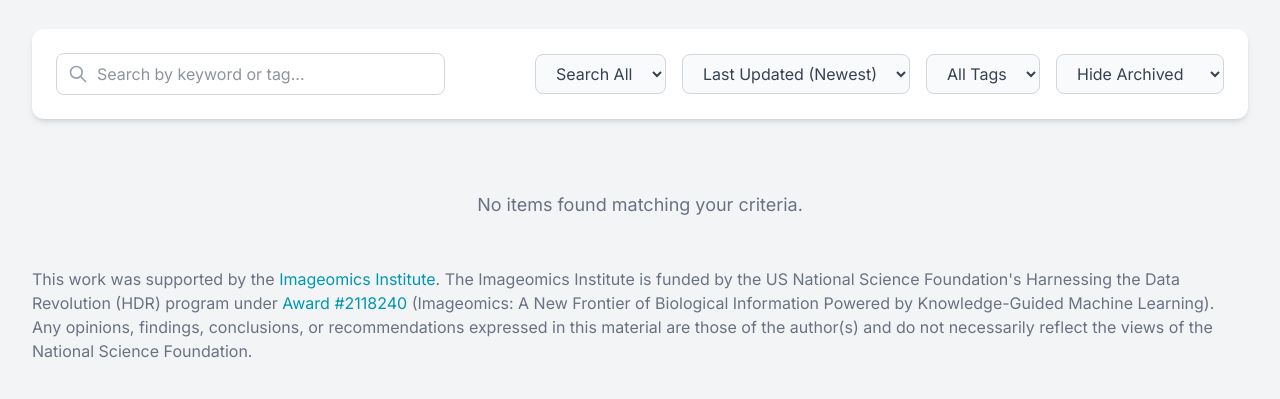
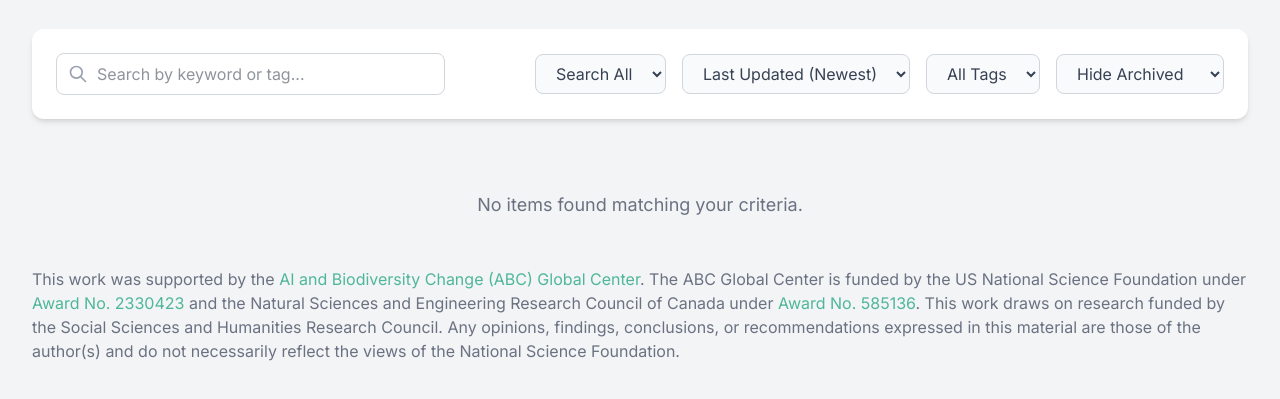
Before and after one commit to ABC-Center/catalog, a website built with Vite: page index.html in a window 1280 px wide. Shown: the part 211-610 px from the top of the page. Built offline with nearby package versions, Linux system fonts and the light colour scheme; no server answers; files whose address does not match are found by name.

Commit message:
Update to ABC grant acknowledgment

```diff
--- a/index.html
+++ b/index.html
@@ -187,13 +187,14 @@
     <!-- Grant Acknowledgement -->
     <footer class="mt-12 text-gray-500">
         <p>
-            This work was supported by the <a href="https://imageomics.org" target="_blank"
-                class="text-[#0097b2] hover:underline">Imageomics Institute</a>.
+            This work was supported by the <a href="http://abcresearchcenter.org/" target="_blank"
+                class="text-[#4fb797] hover:underline">AI and Biodiversity Change (ABC) Global Center</a>.
 
-            The Imageomics Institute is funded by the US National Science Foundation's Harnessing the Data Revolution
-            (HDR) program under <a href="https://www.nsf.gov/awardsearch/showAward?AWD_ID=2118240" target="_blank"
-                class="text-[#0097b2] hover:underline">Award #2118240</a> (Imageomics: A New Frontier of Biological
-            Information Powered by Knowledge-Guided Machine Learning).
+            The ABC Global Center is funded by the US National Science Foundation under <a href="https://www.nsf.gov/awardsearch/showAward?AWD_ID=2330423" target="_blank"
+                class="text-[#4fb797] hover:underline">Award No. 2330423</a> and the Natural Sciences and Engineering Research Council
+            of Canada under <a href="https://nserc-crsng.canada.ca/en/awards-database/791752" target="_blank"
+                class="text-[#4fb797] hover:underline">Award No. 585136</a>.
+            This work draws on research funded by the Social Sciences and Humanities Research Council.
 
             Any opinions, findings, conclusions, or recommendations expressed in this material are those of the
             author(s) and do not necessarily reflect the views of the National Science Foundation.
```
